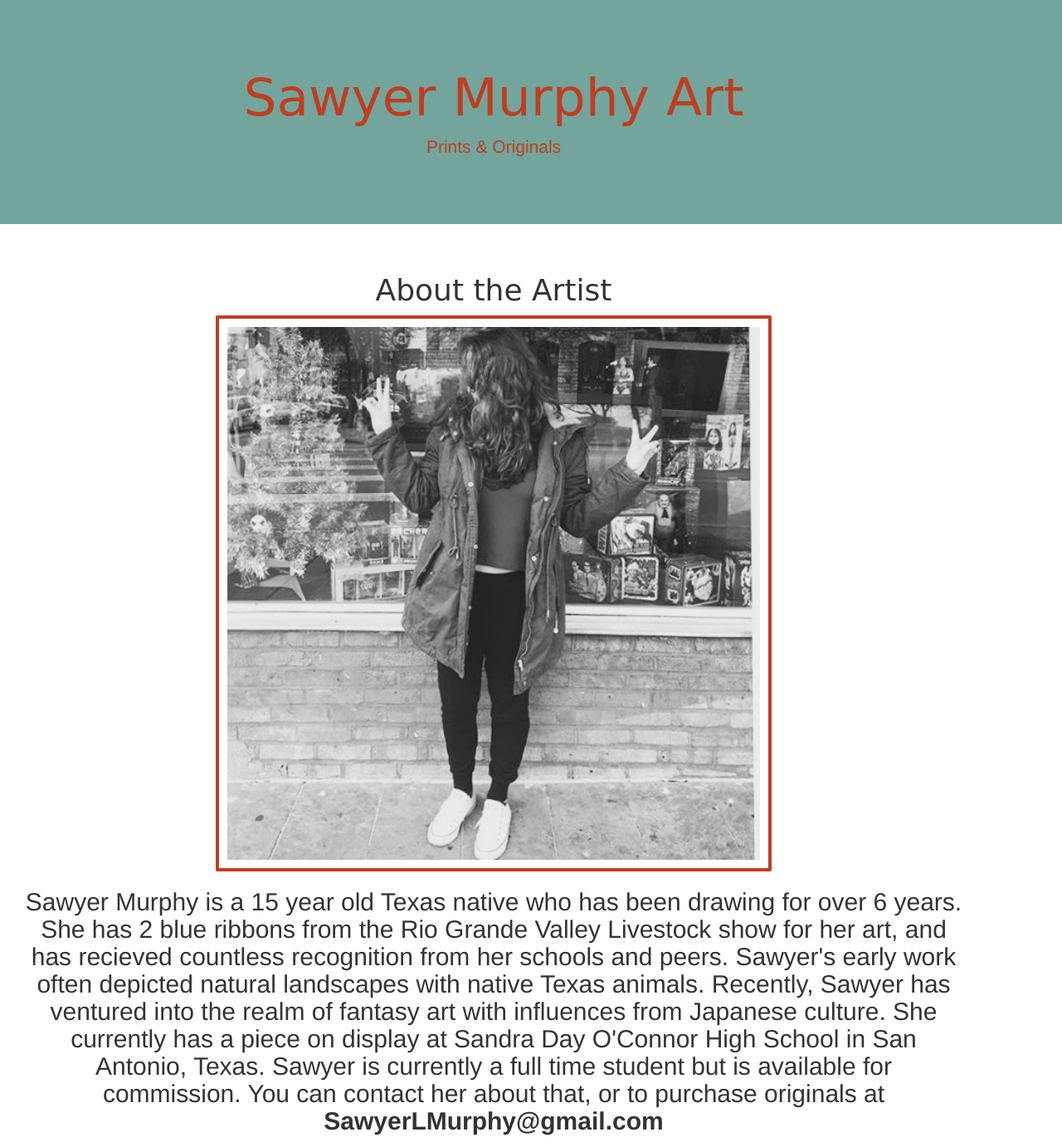
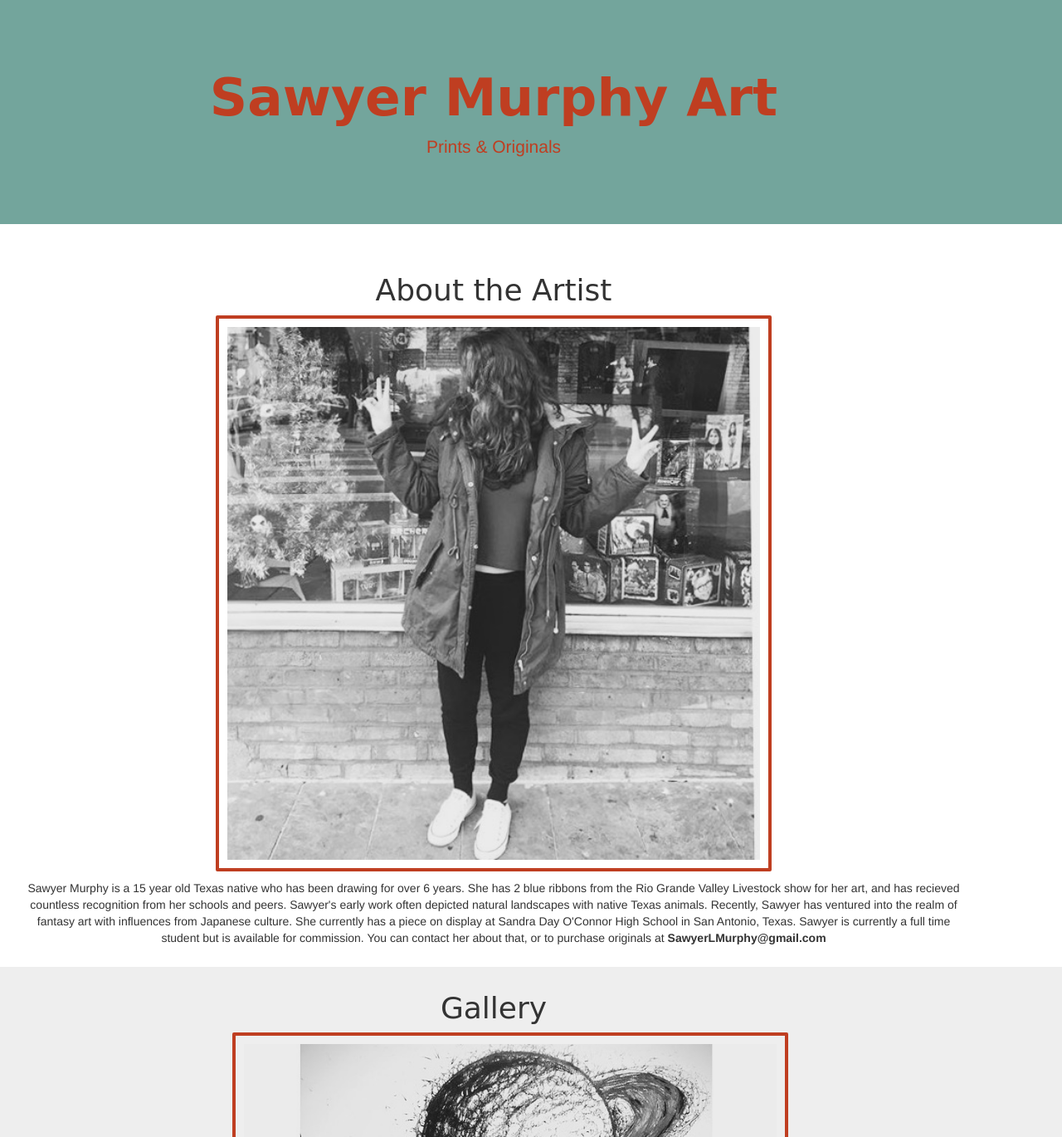
Before and after one commit to kendraalaniz/sawyermurphy, a plain HTML site: page index.html in a window 1280 px wide. Shown: the top 1370 px of the page at 83% size. Drawn offline with nearby package versions, Linux system fonts and the light colour scheme; files whose address does not match are found by name.

Commit message:
Visual edits
script font wasn't working out. Fixed bio to p text.

```diff
--- a/index.html
+++ b/index.html
@@ -10,7 +10,7 @@
     <!-- Bootstrap -->
     <link href="bootstrap.min.css" rel="stylesheet">
     <link rel="stylesheet" type="text/css" href="custom.css">
-    <!-- HTML5 shim and Respond.js for IE8 support of HTML5 elements and media queries -->
+      <!-- HTML5 shim and Respond.js for IE8 support of HTML5 elements and media queries -->
     <!-- WARNING: Respond.js doesn't work if you view the page via file:// -->
     <!--[if lt IE 9]>
       <script src="https://oss.maxcdn.com/html5shiv/3.7.2/html5shiv.min.js"></script>
@@ -20,7 +20,7 @@
   <body>
     <div class="jumbotron">
   		<div class="container">
-    		<h1>Sawyer Murphy Art</h1>
+    		<h1><strong>Sawyer Murphy Art</strong></h1>
     		<p>Prints & Originals</p>
  		 </div>
 	</div>
@@ -29,7 +29,7 @@
 		<div class="container">
 			<h1>About the Artist</h1>
 			<img src="sawyer.jpg" class="img-responsive">
-			<h2>Sawyer Murphy is a 15 year old Texas native who has been drawing for over 6 years. She has 2 blue ribbons from the Rio Grande Valley Livestock show for her art, and has recieved countless recognition from her schools and peers. Sawyer's early work often depicted natural landscapes with native Texas animals. Recently, Sawyer has ventured into the realm of fantasy art with influences from Japanese culture. She currently has a piece on display at Sandra Day O'Connor High School in San Antonio, Texas. Sawyer is currently a full time student but is available for commission. You can contact her about that, or to purchase originals at <strong>SawyerLMurphy@gmail.com</strong></h2>
+			<p>Sawyer Murphy is a 15 year old Texas native who has been drawing for over 6 years. She has 2 blue ribbons from the Rio Grande Valley Livestock show for her art, and has recieved countless recognition from her schools and peers. Sawyer's early work often depicted natural landscapes with native Texas animals. Recently, Sawyer has ventured into the realm of fantasy art with influences from Japanese culture. She currently has a piece on display at Sandra Day O'Connor High School in San Antonio, Texas. Sawyer is currently a full time student but is available for commission. You can contact her about that, or to purchase originals at <strong>SawyerLMurphy@gmail.com</strong></p>
 		</div>
 	</div>
 
```
